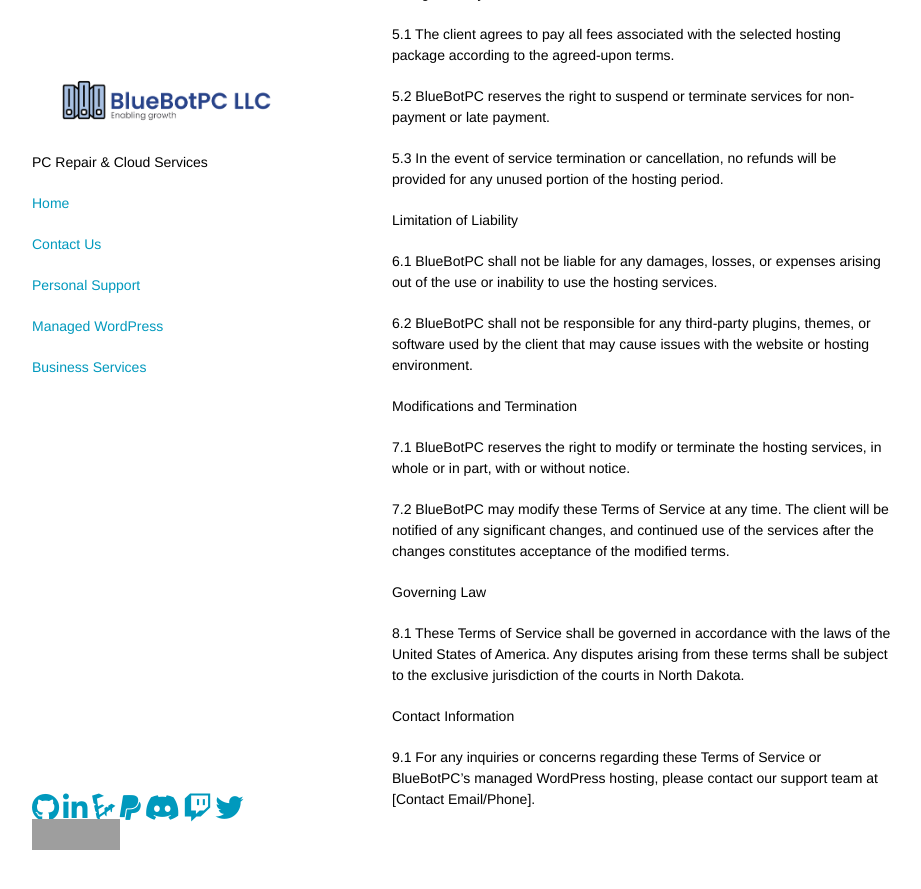
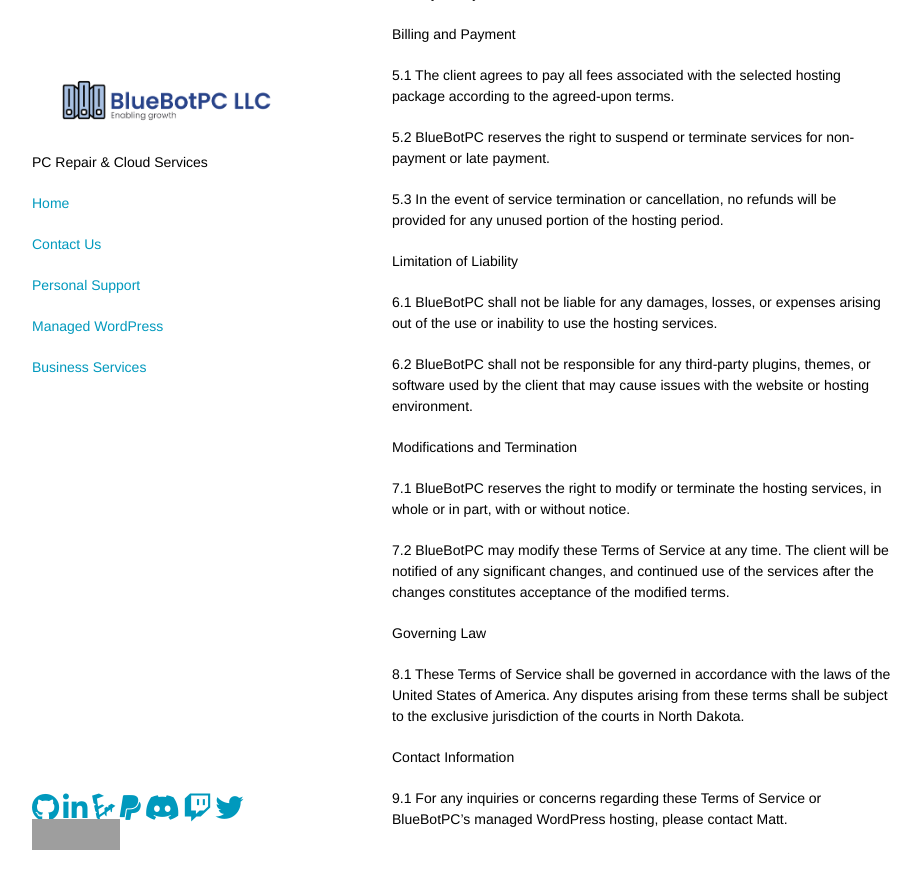
Before and after one commit to GoobyFRS/bluebotpc-web, a Jekyll site: the page built from pages/legal/tos.md, in a window 1280 px wide and 900 px high, scrolled down 1090 px. Shown: the top 889 px of the window, without its empty margins (178-1099 px from the left). Built offline with Jekyll 4.4.1, drawn with Linux system fonts in a browser that asks for light colours; nearby versions of some CDN libraries; our own code applies the rules of GitHub Pages for plain Markdown files; some of the changed text lies outside the part shown; grey boxes are pictures that could not be loaded.

Commit message:
Update tos.md

```diff
--- a/pages/legal/tos.md
+++ b/pages/legal/tos.md
@@ -59,4 +61,4 @@ Governing Law
 
 Contact Information
 
-9.1 For any inquiries or concerns regarding these Terms of Service or BlueBotPC's managed WordPress hosting, please contact our support team at [Contact Email/Phone].
+9.1 For any inquiries or concerns regarding these Terms of Service or BlueBotPC's managed WordPress hosting, please contact Matt.
```
Also changed, not shown: other parts of pages/legal/tos.md (+2 -0 lines).
